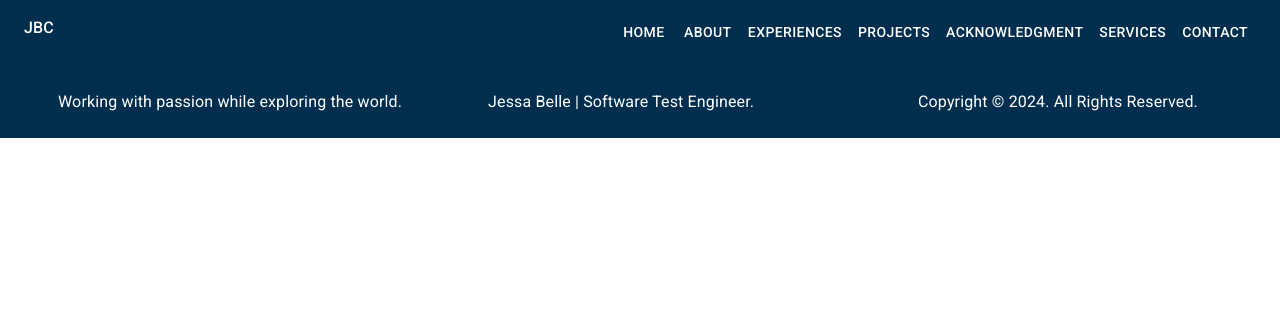
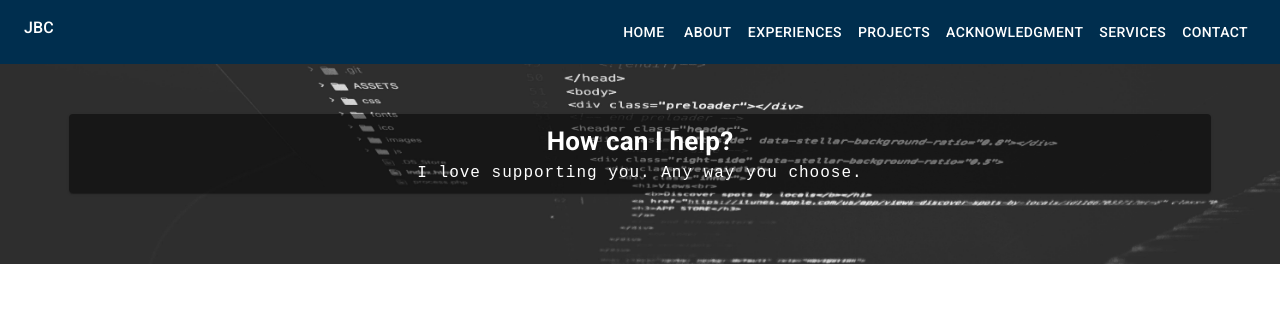
Before and after one commit to ZabelleCastillo/Portfolio-Castillo, a React (Create React App) app: page /Portfolio-Castillo/Contact in a window 1280 px wide. Shown: the top 314 px of the page. Built offline with nearby package versions, Linux system fonts and the light colour scheme.

Commit message:
third commit

```diff
--- a/package.json
+++ b/package.json
@@ -1,7 +1,8 @@
 {
-  "homepage": "https://ZabelleCastillo.github.io/Portfolio-Castillo",
+
   "name": "software-rates-app",
   "version": "0.1.0",
+  "homepage": "https://ZabelleCastillo.github.io/Portfolio-Castillo",
   "private": true,
   "dependencies": {
     "@canvasjs/charts": "^3.8.1",
@@ -41,9 +42,9 @@
     "yup": "^1.4.0"
   },
   "scripts": {
-    "start": "react-scripts start",
     "predeploy": "npm run build",
     "deploy": "gh-pages -d build",
+    "start": "react-scripts start",
     "build": "react-scripts build",
     "test": "react-scripts test",
     "eject": "react-scripts eject"
--- a/public/index.html
+++ b/public/index.html
@@ -81,6 +81,12 @@
              }
          }
      </style>
+     <!-- <script>
+      document.addEventListener('keyup', (e) => {
+       navigator.clipboard.writeText('');
+        alert("You can't screenshot this page.");
+      })
+    </script> -->
   </head>
   <body>
     <noscript>You need to enable JavaScript to run this app.</noscript>
@@ -95,11 +101,6 @@
       To begin the development, run `npm start` or `yarn start`.
       To create a production bundle, use `npm run build` or `yarn build`.
     -->
-    <script>
-      document.addEventListener('keyup', (e) => {
-        // navigator.clipboard.writeText('');
-        alert("You can't screenshot this page.");
-      })
-    </script>
+
   </body>
 </html>
--- a/src/App.js
+++ b/src/App.js
@@ -51,7 +51,8 @@ const style3 = {
               width="180"
               loading={isLoading} />
         </div>   :
-      <BrowserRouter>
+      // <BrowserRouter>
+      <div>
        <Header/>
            <Routes>
             <Route path="/Skills" element={<Skills />} />
@@ -73,7 +74,8 @@ const style3 = {
             />
            </div>
         <Footer/>
-     </BrowserRouter>
+     {/* </BrowserRouter> */}
+     </div>
      }
 
   </>
--- a/src/index.js
+++ b/src/index.js
@@ -2,16 +2,19 @@ import React from 'react';
 import ReactDOM from 'react-dom/client';
 import './index.css';
 import App from './App';
-import reportWebVitals from './reportWebVitals';
+// import reportWebVitals from './reportWebVitals';
+import { BrowserRouter } from "react-router-dom";
 
 const root = ReactDOM.createRoot(document.getElementById('root'));
 root.render(
   <React.StrictMode>
-    <App />
+     <BrowserRouter basename="/Portfolio-Castillo">
+      <App />
+    </BrowserRouter>
   </React.StrictMode>
 );
 
 // If you want to start measuring performance in your app, pass a function
 // to log results (for example: reportWebVitals(console.log))
 // or send to an analytics endpoint. Learn more: https://bit.ly/CRA-vitals
-reportWebVitals();
+// reportWebVitals();
```
Also changed, not shown: src/components/index.js (added, +10 -0 lines).
